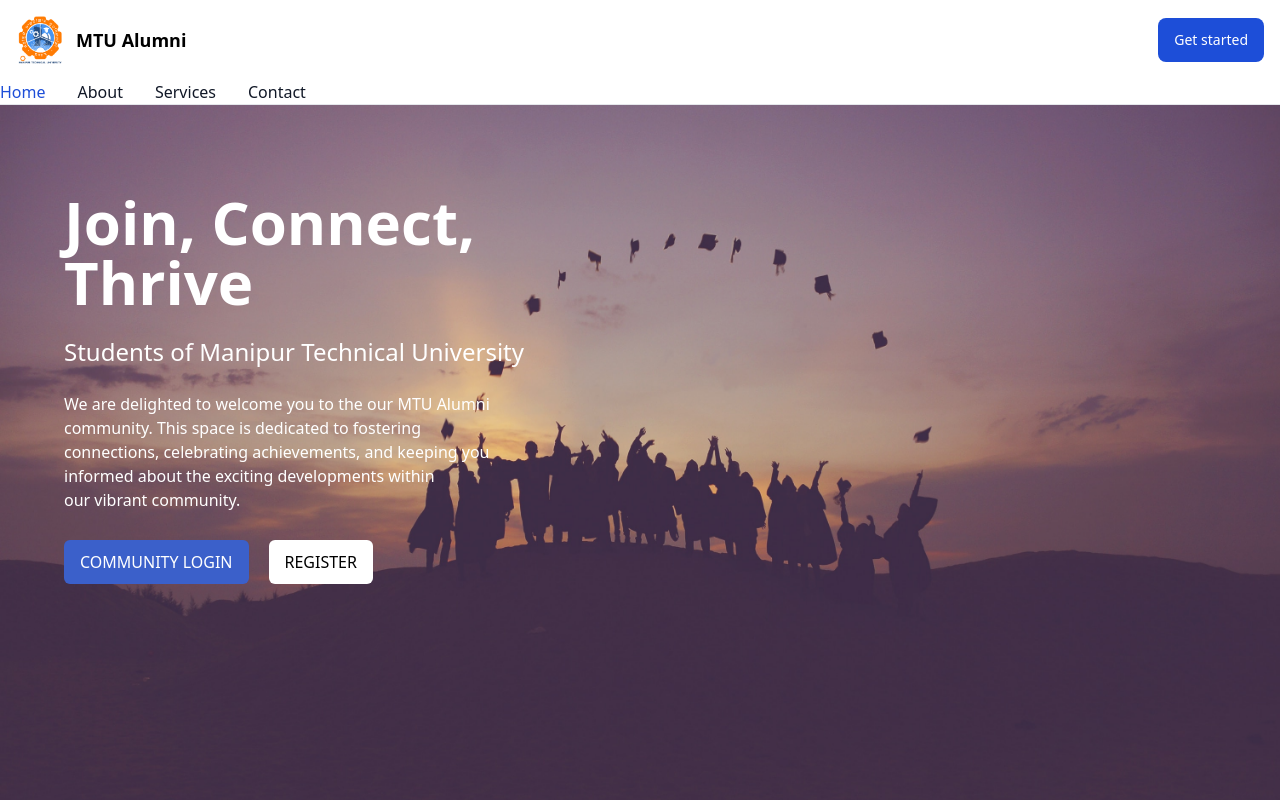
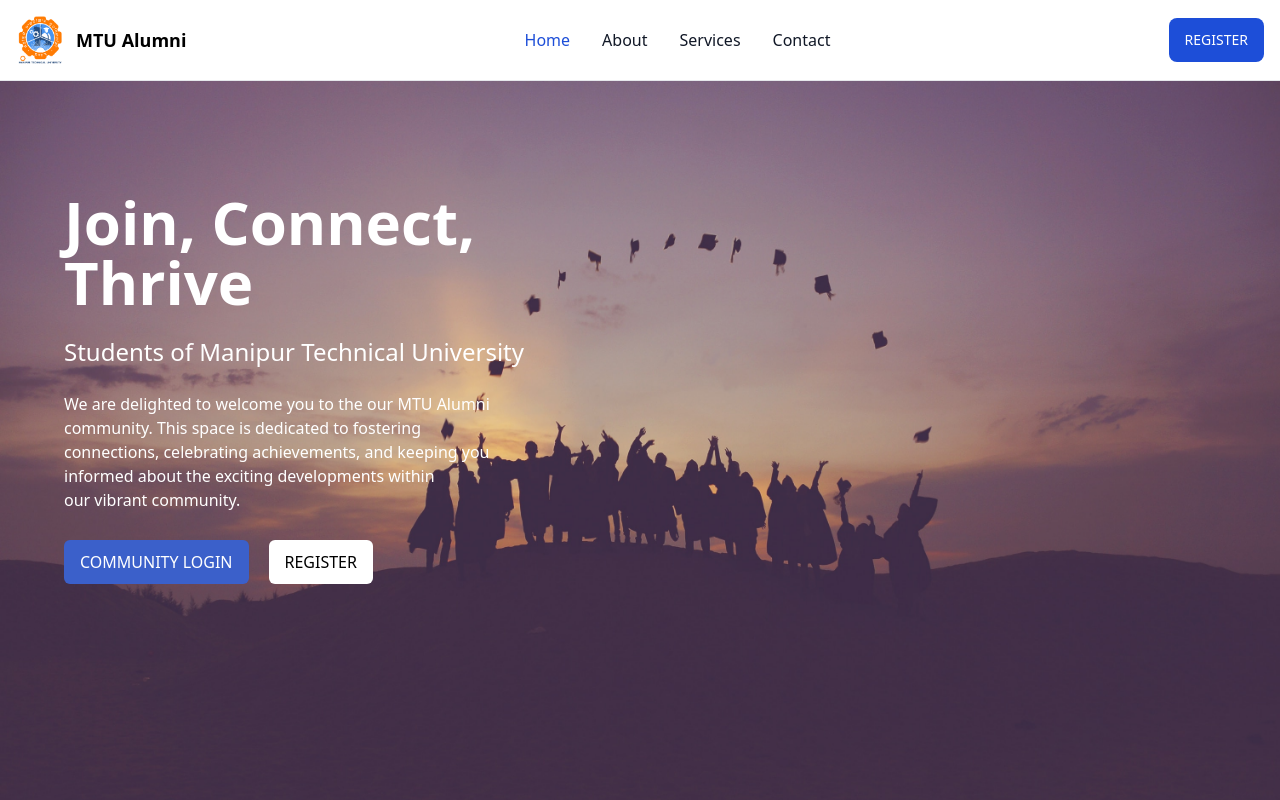
Before and after one commit to diyabarta-naorem/Alumni-Management-System, a React (Create React App) app in the folder frontend/: page / in a window 1280 px wide. Shown: the top 800 px of the page. Built offline with nearby package versions, Linux system fonts and the light colour scheme.

Commit message:
making the center align

```diff
--- a/frontend/src/common/Navbar.jsx
+++ b/frontend/src/common/Navbar.jsx
@@ -12,21 +12,21 @@ export default function Navbar() {
 
   return (
     <nav className="bg-white dark:bg-gray-900 fixed w-full top-0 start-0 border-b border-gray-200 dark:border-gray-600 z-40">
-      <div className="max-w-screen-xl flex items-center justify-between mx-auto p-4">
+      <div className="w-full flex flex-row items-center justify-between mx-auto p-4">
         <NavLink to="/" className="flex items-center space-x-3 rtl:space-x-reverse">
           <img src={mtuLogo} className="h-8 md:h-12" alt="MTU Logo" />
           <span className="self-center text-base md:text-lg font-semibold whitespace-nowrap dark:text-white">MTU Alumni</span>
         </NavLink>
         <div className="flex flex-wrap md:order-2 space-x-3 md:space-x-0 rtl:space-x-reverse">
          <a href="/login">
-
           <button
             type="button"
             className="text-white px-3 py-1 bg-blue-700 hover:bg-blue-800 focus:ring-4 focus:outline-none focus:ring-blue-300 font-medium rounded-lg text-sm md:px-4 md:py-3 text-center dark:bg-blue-600 dark:hover:bg-blue-700 dark:focus:ring-blue-800"
           >
-            Get started
+            REGISTER
           </button>
          </a>
+         {/* hamburger */}
           <button
             onClick={toggleMenu}
             type="button"
@@ -39,20 +39,16 @@ export default function Navbar() {
             </svg>
           </button>
         </div>
-      </div>
-      <div
-        className={`items-center justify-between w-full ${isMenuOpen ? 'block' : 'hidden'} md:flex md:w-auto md:order-1`}
-        id="navbar-sticky"
-      >
+		<div className={`items-center justify-between w-full ${isMenuOpen ? 'block' : 'hidden'} md:flex md:w-auto md:order-1`} id="navbar-sticky">
         <ul className="flex flex-col p-4 md:p-0 mt-4 font-medium border border-gray-100 rounded-lg bg-gray-50 md:space-x-8 rtl:space-x-reverse md:flex-row md:mt-0 md:border-0 md:bg-white dark:bg-gray-800 md:dark:bg-gray-900 dark:border-gray-700">
           <li>
-            <a
-              href="/"
+            <NavLink
+              to="/"
               className="block py-2 px-3 text-white bg-blue-700 rounded md:bg-transparent md:text-blue-700 md:p-0 md:dark:text-blue-500"
               aria-current="page"
             >
               Home
-            </a>
+            </NavLink>
           </li>
           <li>
             <NavLink
@@ -63,22 +59,23 @@ export default function Navbar() {
             </NavLink>
           </li>
           <li>
-            <a
-              href='/services'
+            <NavLink
+              to='/services'
               className="block py-2 px-3 text-gray-900 rounded hover:bg-gray-100 md:hover:bg-transparent md:hover:text-blue-700 md:p-0 md:dark:hover:text-blue-500 dark:text-white dark:hover:bg-gray-700 dark:hover:text-white md:dark:hover:bg-transparent dark:border-gray-700"
             >
               Services
-            </a>
+            </NavLink>
           </li>
           <li>
-            <a
-              href='/contact'
+            <NavLink
+              to='/contact'
               className="block py-2 px-3 text-gray-900 rounded hover:bg-gray-100 md:hover:bg-transparent md:hover:text-blue-700 md:p-0 md:dark:hover:text-blue-500 dark:text-white dark:hover:bg-gray-700 dark:hover:text-white md:dark:hover:bg-transparent dark:border-gray-700"
             >
               Contact
-            </a>
+            </NavLink>
           </li>
         </ul>
+      </div>
       </div>
     </nav>
   );
--- a/frontend/src/pages/home.jsx
+++ b/frontend/src/pages/home.jsx
@@ -8,7 +8,7 @@ export default function Home(){
     return(
         <div className=''>
           <div className=" relative group overflow-hidden h-screen min-h-[400px]">
-          <img className="h-full w-full object-cover" alt='AlumniHomeFoto' src={alumniHomeFoto}/>
+          <img className="h-full w-full object-cover bg-black" style={{ opacity: 1 }} alt='AlumniHomeFoto' src={alumniHomeFoto}/>
           <div className="absolute mt-12 top-0 left-0 w-full text-center md:text-left max-w-[600px] md:mt-28">
                 <h1 className='mx-10 mt-28 text-white text-3xl font-bold md:mt-20 md:mx-16 md:text-6xl'>Join, Connect, Thrive</h1>
                 <h2 className='mx-10 mt-4 text-white text-lg font-medium md:mt-6 md:mx-16 md:text-2xl'>Students of Manipur Technical University</h2>
```
